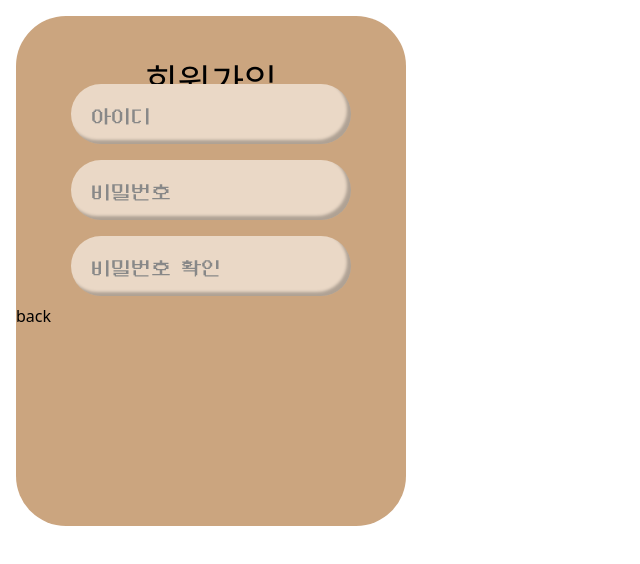
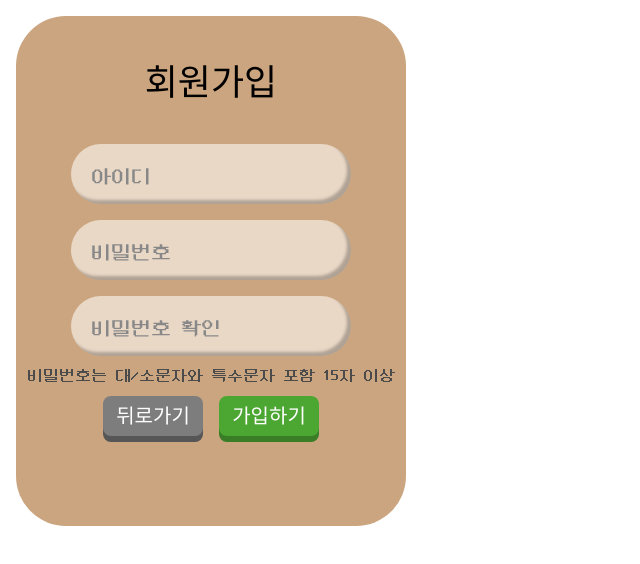
Before and after one commit to hrlee12/-, a React (Vite) app in the folder frontend/: page /#/signup in a window 1280 px wide. Shown: the top 564 px of the page, without its empty margins (0-640 px from the left). Built offline with nearby package versions, Linux system fonts and the light colour scheme; a web font is replaced by a local one.

Commit message:
feat : Add minimum condition for password

```diff
--- a/frontend/src/pages/account/SignUpPage.tsx
+++ b/frontend/src/pages/account/SignUpPage.tsx
@@ -2,6 +2,7 @@ import BasicFrame from '@/components/frame/basicFrame';
 import InputBox from '@/components/inputbox';
 import { useEffect, useState } from 'react';
 import { useNavigate } from 'react-router-dom';
+import Button from '@/components/button';
 
 const SignUpPage = () => {
   const [userid, setUserId] = useState('');
@@ -10,6 +11,17 @@ const SignUpPage = () => {
   const [passwordMatch, setPasswordMatch] = useState(true);
 
   const navigate = useNavigate();
+
+  // 기타 조건 추가 등 수정 예정
+  const signUp = (userid: string, password: string) => {
+    if (isPasswordValid(password)) {
+      console.log(
+        'id = ' + userid + '  pw = ' + password + '\n 정상, API 연결 예정',
+      );
+    } else if (!isPasswordValid(password)) {
+      console.log('비밀번호 조건을 다시 확인해주세요');
+    }
+  };
 
   const isPasswordValid = (password: string): boolean => {
     const regex = /^(?=.*[A-Z])(?=.*[!@#$%^&*]).{15,}$/;
@@ -34,7 +46,7 @@ const SignUpPage = () => {
           </h2>
         </div>
         {/* 입력창 */}
-        <div className='flex justify-center items-center'>
+        <div className='flex justify-center items-center pt-[60px]'>
           <InputBox
             name={'user-id'}
             size={'small'}
@@ -59,7 +71,7 @@ const SignUpPage = () => {
         </div>
         <div className='flex justify-center items-center'>
           <InputBox
-            name={'user-password'}
+            name={'check-user-password'}
             size={'small'}
             addStyle='m-2 inputBox-font-medium'
             type={'password'}
@@ -70,8 +82,13 @@ const SignUpPage = () => {
             }}
           />
         </div>
-        {/* 비밀번호 일치 여부 메시지 */}
+        {/* 비밀번호 일치 여부 및 안내메시지 */}
         <div className='flex justify-center items-center'>
+          {(!password || !password2) && (
+            <p className='font-neo' style={{ color: 'rgb(75 75 75)' }}>
+              비밀번호는 대/소문자와 특수문자 포함 15자 이상
+            </p>
+          )}
           {password && password2 && !passwordMatch && (
             <p className='font-neo' style={{ color: 'rgb(239 68 68)' }}>
               비밀번호가 일치하지 않습니다.
@@ -83,8 +100,20 @@ const SignUpPage = () => {
             </p>
           )}
         </div>
-        <div onClick={() => navigate('/login')} className=''>
-          back
+        {/* 버튼창 */}
+        <div className='flex justify-center items-center'>
+          <Button
+            text={'뒤로가기'}
+            size={'small'}
+            color={'gray'}
+            onClick={() => navigate('/login')}
+          />
+          <Button
+            text={'가입하기'}
+            size={'small'}
+            color={'green'}
+            onClick={() => signUp(userid, password)}
+          />
         </div>
       </BasicFrame>
     </div>
```
